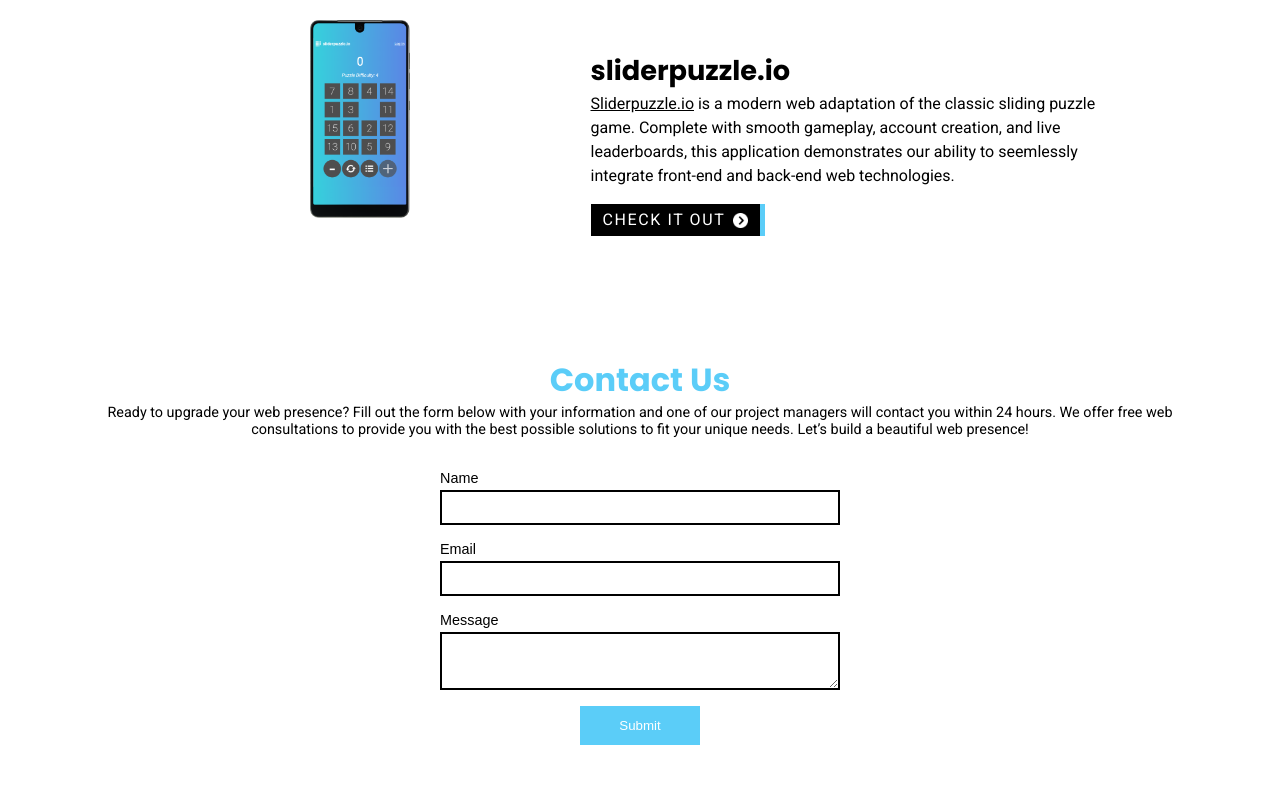
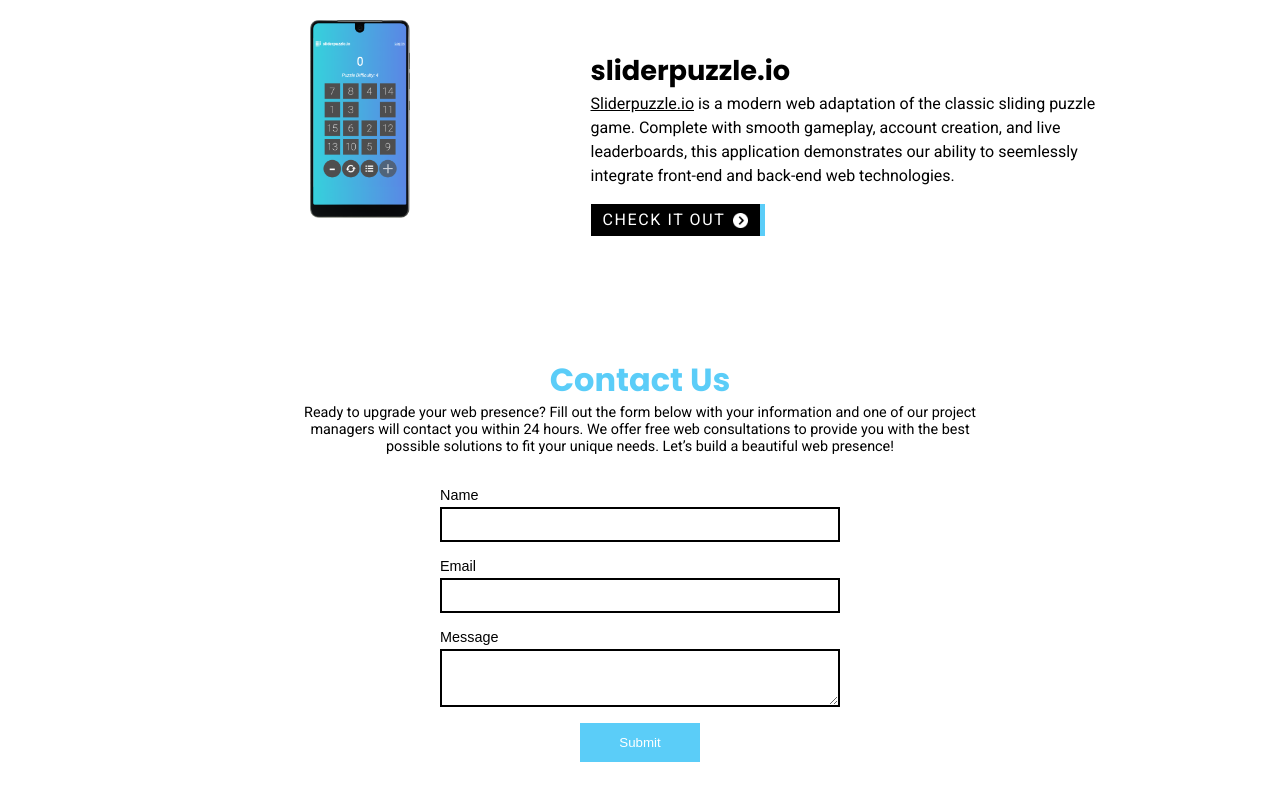
Before and after one commit to JaymanW/watts-virtual, a React (Create React App) app: page / in a window 1280 px wide. Shown: the part 3010-3810 px from the top of the page. Built offline with nearby package versions, Linux system fonts and the light colour scheme.

Commit message:
contact tablet & desktop init

```diff
--- a/src/components/Contact/Contact.scss
+++ b/src/components/Contact/Contact.scss
@@ -2,13 +2,14 @@
 
 #contact-wrapper {
     padding-top: 15vh;
+    padding-bottom: 3rem;
     display: flex;
     justify-content: center;
     align-items: center;
 }
 
 .contact-page {
-    min-height: 90vh;
+    // min-height: 50vh;
     display: flex;
     flex-direction: column;
     align-items: center;
@@ -28,3 +29,35 @@
         font-size: 0.9rem;
     }
 }
+
+@media only screen and (min-width: 768px) {
+    #contact-wrapper {
+        padding-top: 15vh;
+        display: flex;
+        justify-content: center;
+        align-items: center;
+    }
+
+    .contact-page {
+        // min-height: 90vh;
+        display: flex;
+        flex-direction: column;
+        align-items: center;
+        /* justify-content: center; */
+
+        h2 {
+            font-family: "Poppins", sans-serif;
+            color: $primary;
+            font-size: 2rem;
+            text-align: center;
+        }
+
+        p {
+            font-family: "Roboto", sans-serif;
+            width: 85%;
+            max-width: 800px;
+            text-align: center;
+            font-size: 0.9rem;
+        }
+    }
+}
```
